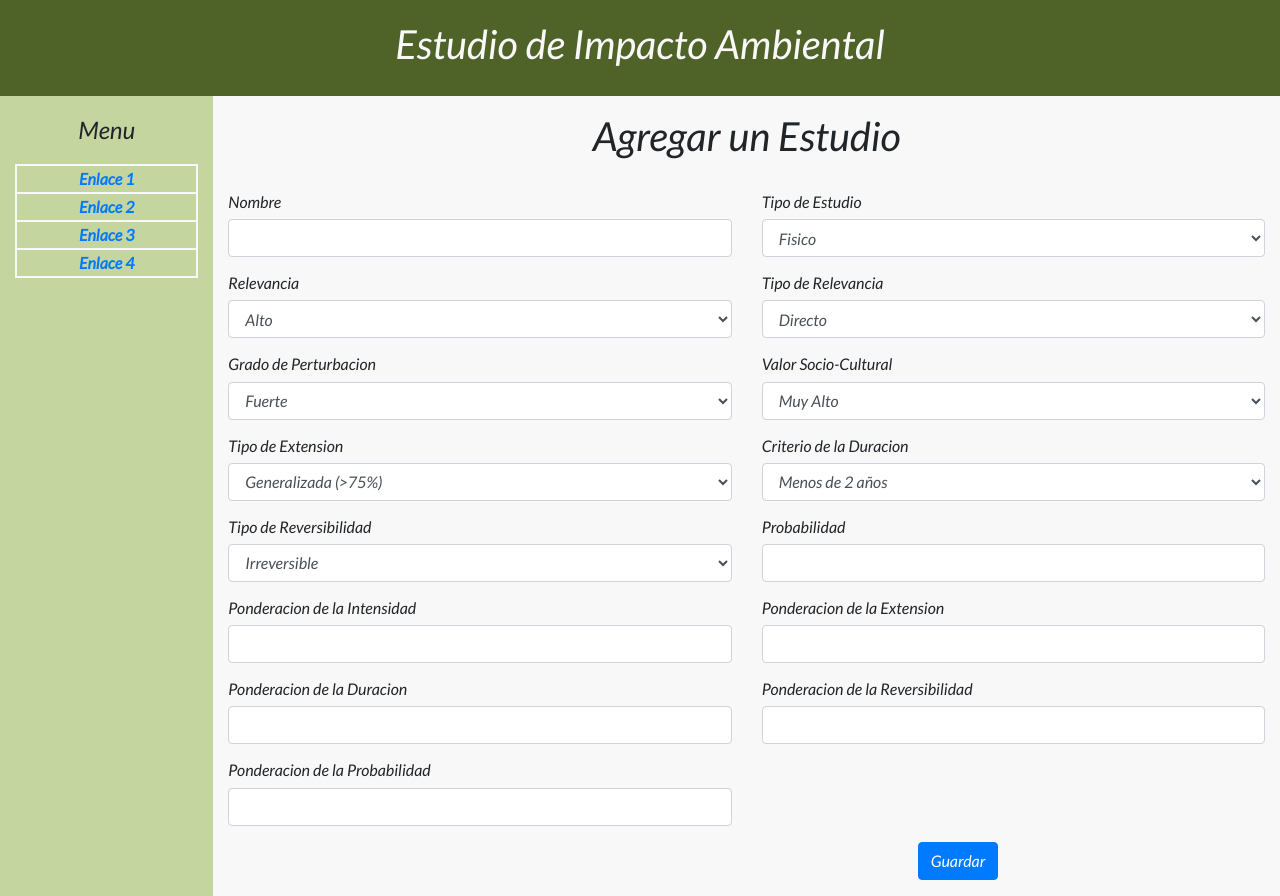
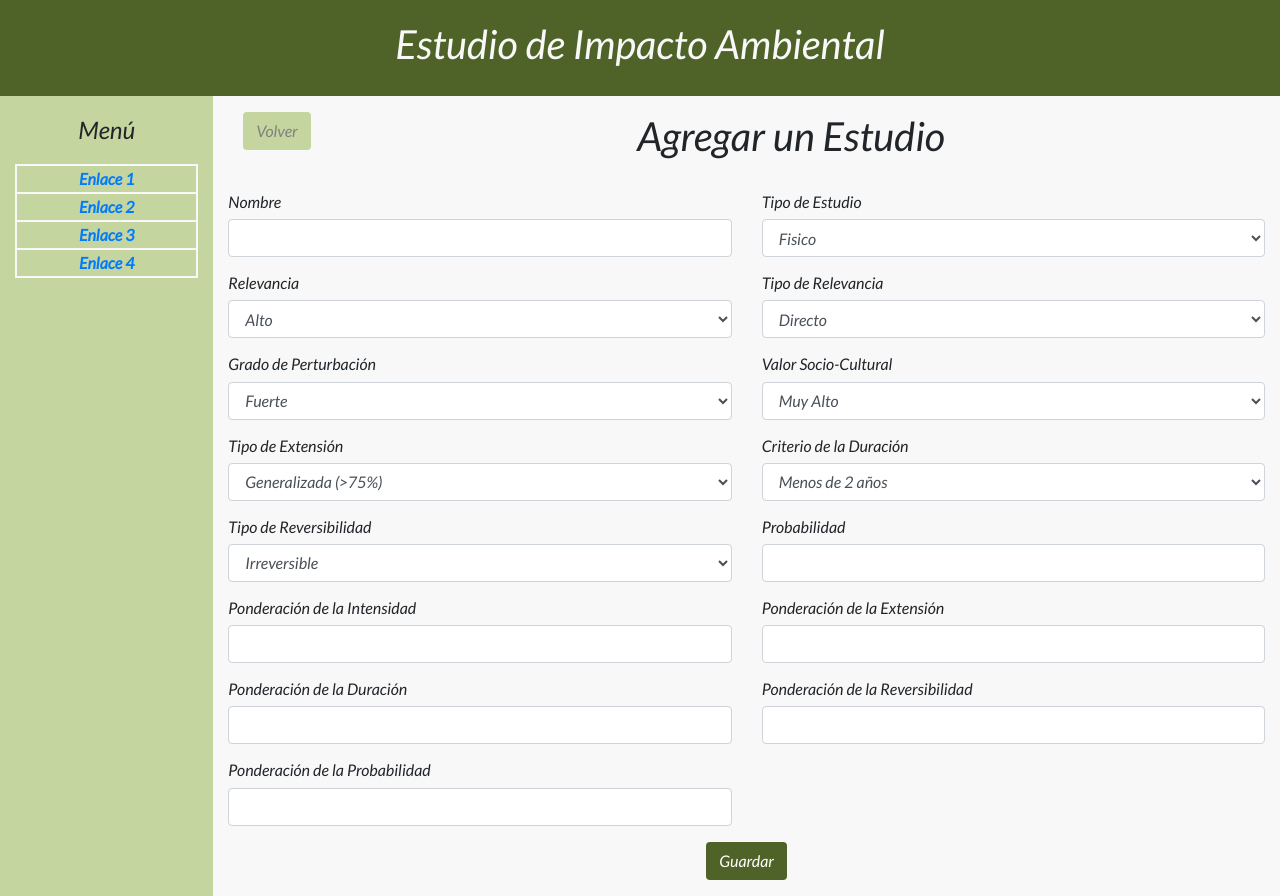
Before and after one commit to gnus19/EsIA-Karaota, a Django app: page /configuracion/agregar_estudio/ in a window 1280 px wide. Run offline with Django 3.2, Linux system fonts and the light colour scheme; some libraries are stand-ins or nearby versions.

Commit message:
mas arreglos

```diff
--- a/configuracion/forms.py
+++ b/configuracion/forms.py
@@ -29,15 +29,15 @@ class EstudioForm(forms.ModelForm):
 			'valoracion_relevancia' : 'Relevancia',
 			'tipo_relevancia': 'Tipo de Relevancia',
 			'probabilidad': 'Probabilidad',
-			'pondIntensidad': 'Ponderacion de la Intensidad',
-			'pondExtension': 'Ponderacion de la Extension',
-			'pondDuracion': 'Ponderacion de la Duracion',
-			'pondReversibilidad': 'Ponderacion de la Reversibilidad',
-			'pondProbabilidad': 'Ponderacion de la Probabilidad',
-			'grado_perturbacion_intensidad': 'Grado de Perturbacion',
+			'pondIntensidad': 'Ponderación de la Intensidad',
+			'pondExtension': 'Ponderación de la Extensión',
+			'pondDuracion': 'Ponderación de la Duración',
+			'pondReversibilidad': 'Ponderación de la Reversibilidad',
+			'pondProbabilidad': 'Ponderación de la Probabilidad',
+			'grado_perturbacion_intensidad': 'Grado de Perturbación',
 			'valor_sociocultural_intensidad': 'Valor Socio-Cultural',
-			'clasificacion_extension': 'Tipo de Extension',
-			'criterio_duracion': 'Criterio de la Duracion',
+			'clasificacion_extension': 'Tipo de Extensión',
+			'criterio_duracion': 'Criterio de la Duración',
 			'clasificacion_reversibilidad': 'Tipo de Reversibilidad',
 		}
 
--- a/configuracion/templates/configuracion/agregar_estudio.html
+++ b/configuracion/templates/configuracion/agregar_estudio.html
@@ -14,12 +14,21 @@
 	{% endif %}
 
 		<div class="row justify-content-center">
-			{% if object %}
-			<h1> Datos del Estudio </h1>
-			{% else %}
-			<h1> Agregar un Estudio </h1>
-			{% endif %}
-			<br>
+			<div class="col-1">
+				<div class="col-md-6 col-md-offset-2" align="center">
+					<div class="form-group">
+						<a class="btn menu" style="color: gray" href="{% url 'index' %}">Volver</a>
+					</div>
+				</div>
+			</div>
+			<div class="col-11"><div class="row justify-content-center">
+				{% if object %}
+				<h1> Datos del Estudio </h1>
+				{% else %}
+				<h1> Agregar un Estudio </h1>
+				{% endif %}
+			<br></div>
+			</div>
 		</div>
 		<form method="post" id="formulario">
 		<br>
@@ -176,16 +185,20 @@
 				{% endif %}
 			</div>
 
+
 			<div class="row justify-content-center">
-				<div class="col-md-6 col-md-offset-2" align="right">
+
+
+
+				<div class="col-md-6 col-md-offset-2" align="center">
 					<div class="form-group">
-							<input id="editar" name="editar" class="btn btn-primary" value="Guardar" type="submit">
+							<input id="editar" name="editar" class="btn" onclick = "return confirm('¿Está seguro de los datos introducidos?')" style="background: #4f6228; color: white" value="Guardar" type="submit">
 					</div>
 				</div>
 				{% if object %}
-				<div class="col-md-6 col-md-offset-2" align="left">
+				<div class="col-md-6 col-md-offset-2" align="center">
 					<div class="form-group">
-						<a class="btn btn-danger" onclick = "return confirm('¿Está seguro de eliminar este estudio?')" href="{% url 'eliminar_estudio' object.id %}">Eliminar</a>
+						<a class="btn" style="background: #4f6228; color: white" onclick = "return confirm('¿Está seguro de eliminar este estudio?')" href="{% url 'eliminar_estudio' object.id %}">Eliminar</a>
 					</div>
 				{% endif %}
 				</div>
--- a/configuracion/templates/configuracion/base.html
+++ b/configuracion/templates/configuracion/base.html
@@ -27,7 +27,7 @@
 		</div>
 		<div class="row justify-content-center">
 			<div class="col-sm-4 col-xl-2 text-center menu">
-				<p class="mt-3">Menu</p>
+				<p class="mt-3">Menú</p>
 				<table class="tablenav">
 						<tr><td><a href="#">Enlace 1</a></td></tr>
 						<tr><td><a href="#">Enlace 2</a></td></tr>
--- a/configuracion/templates/configuracion/index.html
+++ b/configuracion/templates/configuracion/index.html
@@ -5,8 +5,8 @@
 			<td colspan="3">Elementos Ambientales</td>
 		</tr>
 		<tr class="cabecera">
-			<td>Medios Fisico</td>
-			<td>Medios Biologicos</td>
+			<td>Medios Físico</td>
+			<td>Medios Biológicos</td>
 			<td>Medios Socio-Cultural</td>
 		</tr>
 		{% if lista %}
@@ -23,5 +23,5 @@
 		{% endfor %}
 		{% endif %}
 	</table>
-	<center><a class="btn btn-primary" href="{% url 'agregar_estudio' %}">Agregar Estudio</a></center>
+	<center><a class="btn" style="background: #4f6228; color: white" href="{% url 'agregar_estudio' %}">Agregar Estudio</a></center>
 {%endblock%}
```
Also changed, not shown: db.sqlite3.
